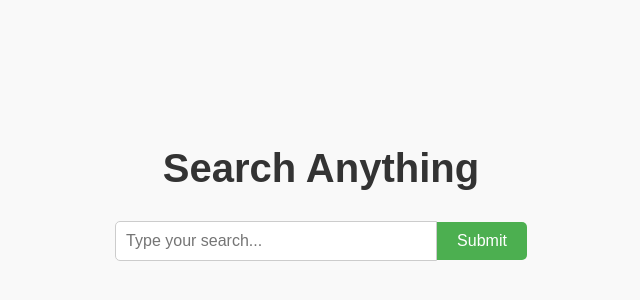
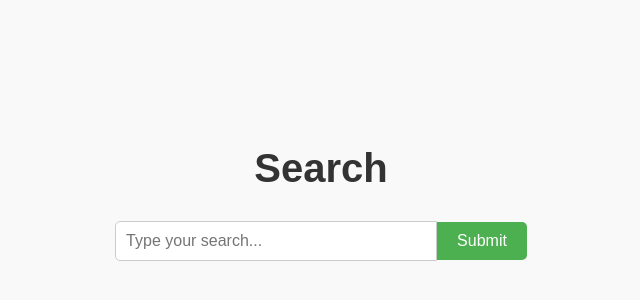
Before and after one commit to kaviyadharshinim8072-glitch/Cyber_Security, a plain HTML site: page code.html in a window 1280 px wide. Shown: the part 210-510 px from the top of the page, without its empty margins (319-959 px from the left). Drawn offline with Linux system fonts and the light colour scheme.

Commit message:
Update code.html

```diff
--- a/code.html
+++ b/code.html
@@ -58,7 +58,7 @@
 <body>
 
   <div class="container">
-    <h1>Search Anything</h1>
+    <h1> Search </h1>
     <form class="search-box" action="#" method="get">
       <input type="text" name="query" placeholder="Type your search..." required>
       <input type="submit" value="Submit">
```
